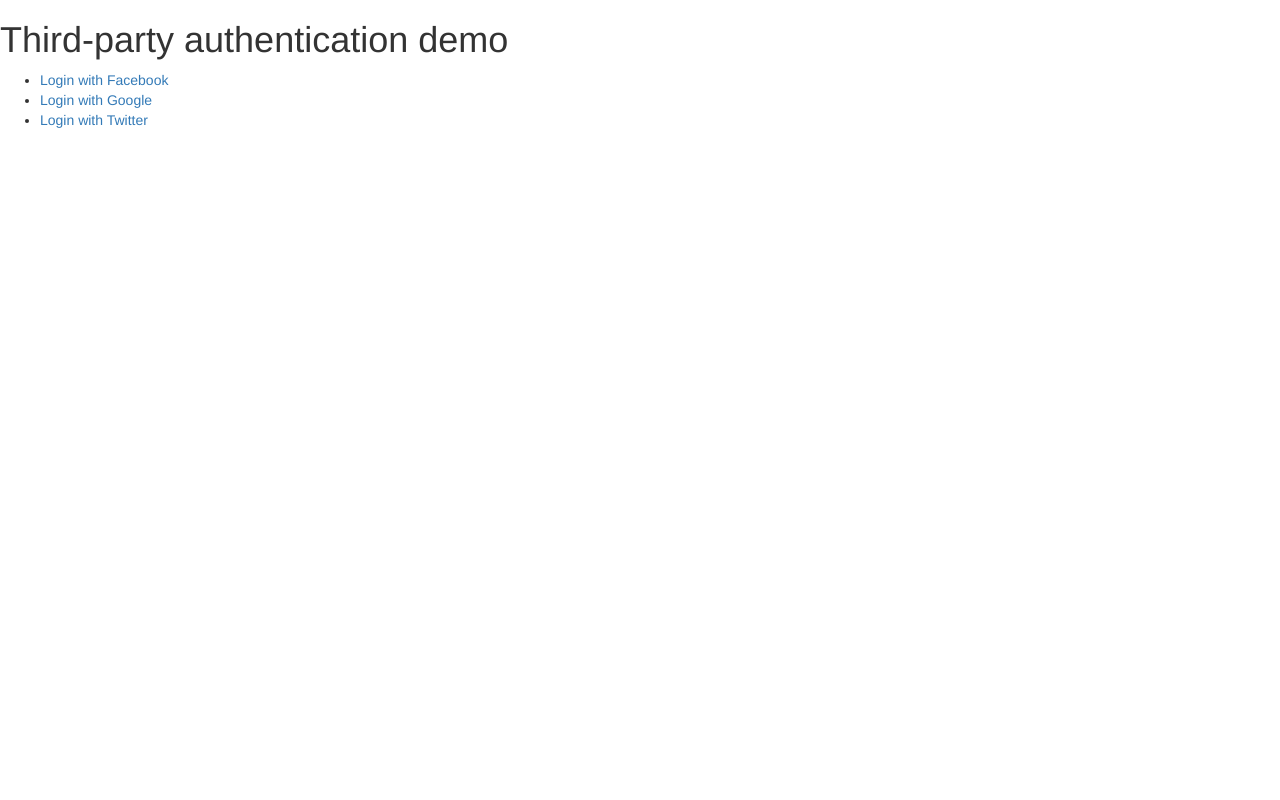
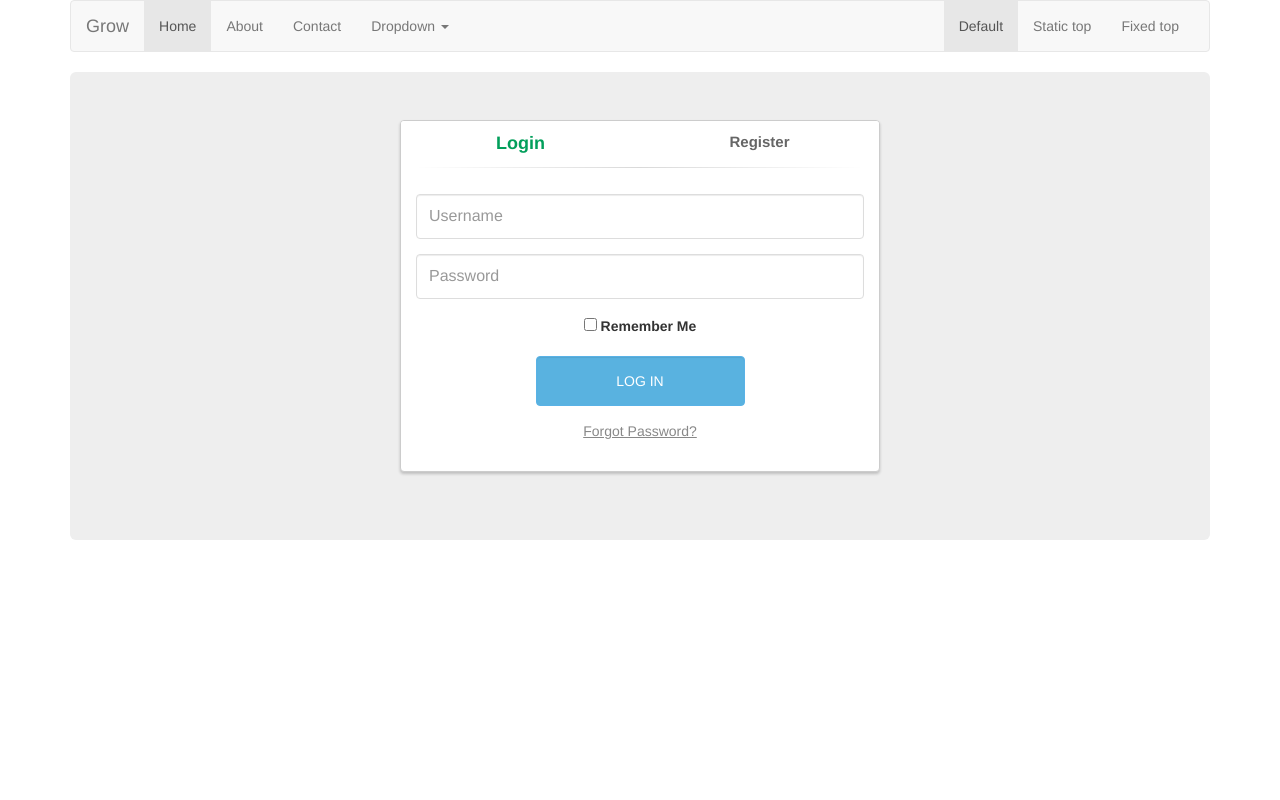
Before and after one commit to ACollectionOfAtoms/grow_web, a Django app: page / in a window 1280 px wide. Run offline with Django 3.2, Linux system fonts and the light colour scheme; some libraries are stand-ins or nearby versions.

Commit message:
Simple login window

```diff
--- a/grow_web/settings.py
+++ b/grow_web/settings.py
@@ -14,7 +14,8 @@ import os
 
 # Build paths inside the project like this: os.path.join(BASE_DIR, ...)
 BASE_DIR = os.path.dirname(os.path.dirname(os.path.abspath(__file__)))
-
+SOCIAL_AUTH_FACEBOOK_KEY = os.getenv('SOCIAL_AUTH_FACEBOOK_KEY')
+SOCIAL_AUTH_FACEBOOK_SECRET = os.getenv('SOCIAL_AUTH_FACEBOOK_SECRET')
 
 # Quick-start development settings - unsuitable for production
 # See https://docs.djangoproject.com/en/1.9/howto/deployment/checklist/
@@ -131,3 +132,6 @@ USE_TZ = True
 STATIC_URL = '/static/'
 
 LOGIN_REDIRECT_URL = '/'
+STATICFILES_DIRS = [
+    os.path.join(BASE_DIR, "grow_web/static"),
+]
--- /dev/null
+++ b/grow_web/static/grow_web/css/home.css
@@ -0,0 +1,103 @@
+html {
+    height: 100%
+}
+body {
+    min-height: 100%;
+}
+
+.panel-login {
+	border-color: #ccc;
+	-webkit-box-shadow: 0px 2px 3px 0px rgba(0,0,0,0.2);
+	-moz-box-shadow: 0px 2px 3px 0px rgba(0,0,0,0.2);
+	box-shadow: 0px 2px 3px 0px rgba(0,0,0,0.2);
+}
+.panel-login>.panel-heading {
+	color: #00415d;
+	background-color: #fff;
+	border-color: #fff;
+	text-align:center;
+}
+.panel-login>.panel-heading a{
+	text-decoration: none;
+	color: #666;
+	font-weight: bold;
+	font-size: 15px;
+	-webkit-transition: all 0.1s linear;
+	-moz-transition: all 0.1s linear;
+	transition: all 0.1s linear;
+}
+.panel-login>.panel-heading a.active{
+	color: #029f5b;
+	font-size: 18px;
+}
+.panel-login>.panel-heading hr{
+	margin-top: 10px;
+	margin-bottom: 0px;
+	clear: both;
+	border: 0;
+	height: 1px;
+	background-image: -webkit-linear-gradient(left,rgba(0, 0, 0, 0),rgba(0, 0, 0, 0.15),rgba(0, 0, 0, 0));
+	background-image: -moz-linear-gradient(left,rgba(0,0,0,0),rgba(0,0,0,0.15),rgba(0,0,0,0));
+	background-image: -ms-linear-gradient(left,rgba(0,0,0,0),rgba(0,0,0,0.15),rgba(0,0,0,0));
+	background-image: -o-linear-gradient(left,rgba(0,0,0,0),rgba(0,0,0,0.15),rgba(0,0,0,0));
+}
+.panel-login input[type="text"],.panel-login input[type="email"],.panel-login input[type="password"] {
+	height: 45px;
+	border: 1px solid #ddd;
+	font-size: 16px;
+	-webkit-transition: all 0.1s linear;
+	-moz-transition: all 0.1s linear;
+	transition: all 0.1s linear;
+}
+.panel-login input:hover,
+.panel-login input:focus {
+	outline:none;
+	-webkit-box-shadow: none;
+	-moz-box-shadow: none;
+	box-shadow: none;
+	border-color: #ccc;
+}
+.btn-login {
+	background-color: #59B2E0;
+	outline: none;
+	color: #fff;
+	font-size: 14px;
+	height: auto;
+	font-weight: normal;
+	padding: 14px 0;
+	text-transform: uppercase;
+	border-color: #59B2E6;
+}
+.btn-login:hover,
+.btn-login:focus {
+	color: #fff;
+	background-color: #53A3CD;
+	border-color: #53A3CD;
+}
+.forgot-password {
+	text-decoration: underline;
+	color: #888;
+}
+.forgot-password:hover,
+.forgot-password:focus {
+	text-decoration: underline;
+	color: #666;
+}
+
+.btn-register {
+	background-color: #1CB94E;
+	outline: none;
+	color: #fff;
+	font-size: 14px;
+	height: auto;
+	font-weight: normal;
+	padding: 14px 0;
+	text-transform: uppercase;
+	border-color: #1CB94A;
+}
+.btn-register:hover,
+.btn-register:focus {
+	color: #fff;
+	background-color: #1CA347;
+	border-color: #1CA347;
+}
--- /dev/null
+++ b/grow_web/static/grow_web/js/home.js
@@ -0,0 +1,21 @@
+/**
+ * Created by dhernandez on 3/3/16.
+ */
+$(function() {
+
+    $('#login-form-link').click(function(e) {
+		$("#login-form").delay(100).fadeIn(100);
+ 		$("#register-form").fadeOut(100);
+		$('#register-form-link').removeClass('active');
+		$(this).addClass('active');
+		e.preventDefault();
+	});
+	$('#register-form-link').click(function(e) {
+		$("#register-form").delay(100).fadeIn(100);
+ 		$("#login-form").fadeOut(100);
+		$('#login-form-link').removeClass('active');
+		$(this).addClass('active');
+		e.preventDefault();
+	});
+
+});
--- a/thirdauth/templates/thirdauth/base.html
+++ b/thirdauth/templates/thirdauth/base.html
@@ -1,4 +1,6 @@
+{%  load staticfiles %}
 <!DOCTYPE html>
+
 <html lang="en">
  <head>
    <meta charset="utf-8">
@@ -8,8 +10,7 @@
 
    <!-- Bootstrap -->
    <link href="https://maxcdn.bootstrapcdn.com/bootstrap/3.3.6/css/bootstrap.min.css" rel="stylesheet">
-{#   <link href="/static/css/bootstrap-theme.min.css" rel="stylesheet">#}
-{#   <link href="/static/css/fbposter.css" rel="stylesheet">#}
+   <link href="{% static "grow_web/css/home.css" %}" rel="stylesheet">
 
    <!-- HTML5 Shim and Respond.js IE8 support of HTML5 elements and media queries -->
    <!-- WARNING: Respond.js doesn't work if you view the page via file:// -->
@@ -19,10 +20,55 @@
    <![endif]-->
  </head>
  <body>
-   {% block main %}{% endblock %}
+ <div class="container">
+      <!-- Static navbar -->
+      <nav class="navbar navbar-default">
+        <div class="container-fluid">
+          <div class="navbar-header">
+            <button type="button" class="navbar-toggle collapsed" data-toggle="collapse" data-target="#navbar" aria-expanded="false" aria-controls="navbar">
+              <span class="sr-only">Toggle navigation</span>
+              <span class="icon-bar"></span>
+              <span class="icon-bar"></span>
+              <span class="icon-bar"></span>
+            </button>
+            <a class="navbar-brand" href="#">Grow</a>
+          </div>
+          <div id="navbar" class="navbar-collapse collapse">
+            <ul class="nav navbar-nav">
+              <li class="active"><a href="#">Home</a></li>
+              <li><a href="#">About</a></li>
+              <li><a href="#">Contact</a></li>
+              <li class="dropdown">
+                <a href="#" class="dropdown-toggle" data-toggle="dropdown" role="button" aria-haspopup="true" aria-expanded="false">Dropdown <span class="caret"></span></a>
+                <ul class="dropdown-menu">
+                  <li><a href="#">Action</a></li>
+                  <li><a href="#">Another action</a></li>
+                  <li><a href="#">Something else here</a></li>
+                  <li role="separator" class="divider"></li>
+                  <li class="dropdown-header">Nav header</li>
+                  <li><a href="#">Separated link</a></li>
+                  <li><a href="#">One more separated link</a></li>
+                </ul>
+              </li>
+            </ul>
+            <ul class="nav navbar-nav navbar-right">
+              <li class="active"><a href="./">Default <span class="sr-only">(current)</span></a></li>
+              <li><a href="../navbar-static-top/">Static top</a></li>
+              <li><a href="../navbar-fixed-top/">Fixed top</a></li>
+            </ul>
+          </div><!--/.nav-collapse -->
+        </div><!--/.container-fluid -->
+      </nav>
+     <div class="jumbotron" align-content="right">
+         {% block main %}{% endblock %}
+     </div>
+ </div>
    <!-- jQuery (necessary for Bootstrap's JavaScript plugins) -->
    <script src="https://ajax.googleapis.com/ajax/libs/jquery/1.11.0/jquery.min.js"></script>
    <!-- Include all compiled plugins (below), or include individual files as needed -->
    <script src="https://maxcdn.bootstrapcdn.com/bootstrap/3.3.6/js/bootstrap.min.js"></script>
+   <!-- Custom JS for login window -->
+   <script src="{% static "grow_web/js/home.js" %}"></script>
+
  </body>
 </html>
--- a/thirdauth/templates/thirdauth/home.html
+++ b/thirdauth/templates/thirdauth/home.html
@@ -2,8 +2,6 @@
 
 {% block main %}
  <div>
- <h1>Third-party authentication demo</h1>
-
  <p>
    <ul>
    {% if user and not user.is_anonymous %}
@@ -17,12 +15,6 @@
      <li>
        <a href="{% url 'social:begin' 'facebook' %}?next={{ request.path }}">Login with Facebook</a>
      </li>
-     <li>
-       <a href="{% url 'social:begin' 'google-oauth2' %}?next={{ request.path }}">Login with Google</a>
-     </li>
-     <li>
-       <a href="{% url 'social:begin' 'twitter' %}?next={{ request.path }}">Login with Twitter</a>
-     </li>
    {% endif %}
    </ul>
  </p>
--- /dev/null
+++ b/thirdauth/templates/thirdauth/login_form.html
@@ -0,0 +1,77 @@
+{% extends 'thirdauth/base.html' %}
+{% block main %}
+<div class="container">
+    	<div class="row">
+			<div class="col-md-6 col-md-offset-3">
+				<div class="panel panel-login">
+					<div class="panel-heading">
+						<div class="row">
+							<div class="col-xs-6">
+								<a href="#" class="active" id="login-form-link">Login</a>
+							</div>
+							<div class="col-xs-6">
+								<a href="#" id="register-form-link">Register</a>
+							</div>
+						</div>
+						<hr>
+					</div>
+					<div class="panel-body">
+						<div class="row">
+							<div class="col-lg-12">
+								<form id="login-form" action="http://phpoll.com/login/process" method="post" role="form" style="display: block;">
+									<div class="form-group">
+										<input type="text" name="username" id="username" tabindex="1" class="form-control" placeholder="Username" value="">
+									</div>
+									<div class="form-group">
+										<input type="password" name="password" id="password" tabindex="2" class="form-control" placeholder="Password">
+									</div>
+									<div class="form-group text-center">
+										<input type="checkbox" tabindex="3" class="" name="remember" id="remember">
+										<label for="remember"> Remember Me</label>
+									</div>
+									<div class="form-group">
+										<div class="row">
+											<div class="col-sm-6 col-sm-offset-3">
+												<input type="submit" name="login-submit" id="login-submit" tabindex="4" class="form-control btn btn-login" value="Log In">
+											</div>
+										</div>
+									</div>
+									<div class="form-group">
+										<div class="row">
+											<div class="col-lg-12">
+												<div class="text-center">
+													<a href="http://phpoll.com/recover" tabindex="5" class="forgot-password">Forgot Password?</a>
+												</div>
+											</div>
+										</div>
+									</div>
+								</form>
+								<form id="register-form" action="http://phpoll.com/register/process" method="post" role="form" style="display: none;">
+									<div class="form-group">
+										<input type="text" name="username" id="username" tabindex="1" class="form-control" placeholder="Username" value="">
+									</div>
+									<div class="form-group">
+										<input type="email" name="email" id="email" tabindex="1" class="form-control" placeholder="Email Address" value="">
+									</div>
+									<div class="form-group">
+										<input type="password" name="password" id="password" tabindex="2" class="form-control" placeholder="Password">
+									</div>
+									<div class="form-group">
+										<input type="password" name="confirm-password" id="confirm-password" tabindex="2" class="form-control" placeholder="Confirm Password">
+									</div>
+									<div class="form-group">
+										<div class="row">
+											<div class="col-sm-6 col-sm-offset-3">
+												<input type="submit" name="register-submit" id="register-submit" tabindex="4" class="form-control btn btn-register" value="Register Now">
+											</div>
+										</div>
+									</div>
+								</form>
+							</div>
+						</div>
+					</div>
+				</div>
+			</div>
+		</div>
+	</div>
+{% endblock %}
--- a/thirdauth/views.py
+++ b/thirdauth/views.py
@@ -7,6 +7,6 @@ from django.template.context import RequestContext
 
 def home(request):
     context = RequestContext(request,
-                            {'user': request.user,
-                             'request': request})
-    return render_to_response('thirdauth/home.html', context_instance=context)
+                             {'user': request.user,
+                              'request': request})
+    return render_to_response('thirdauth/login_form.html', context_instance=context)
```
